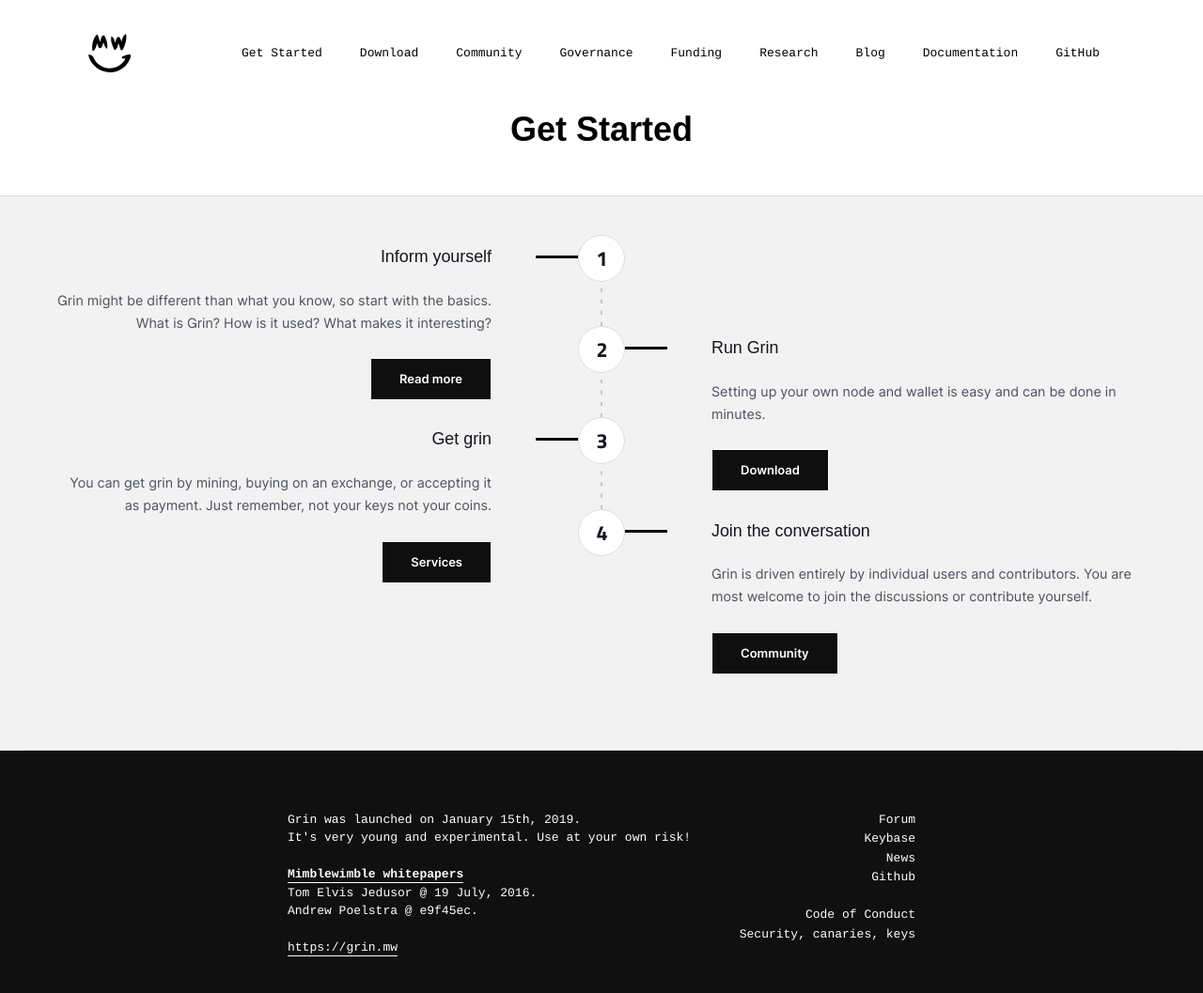
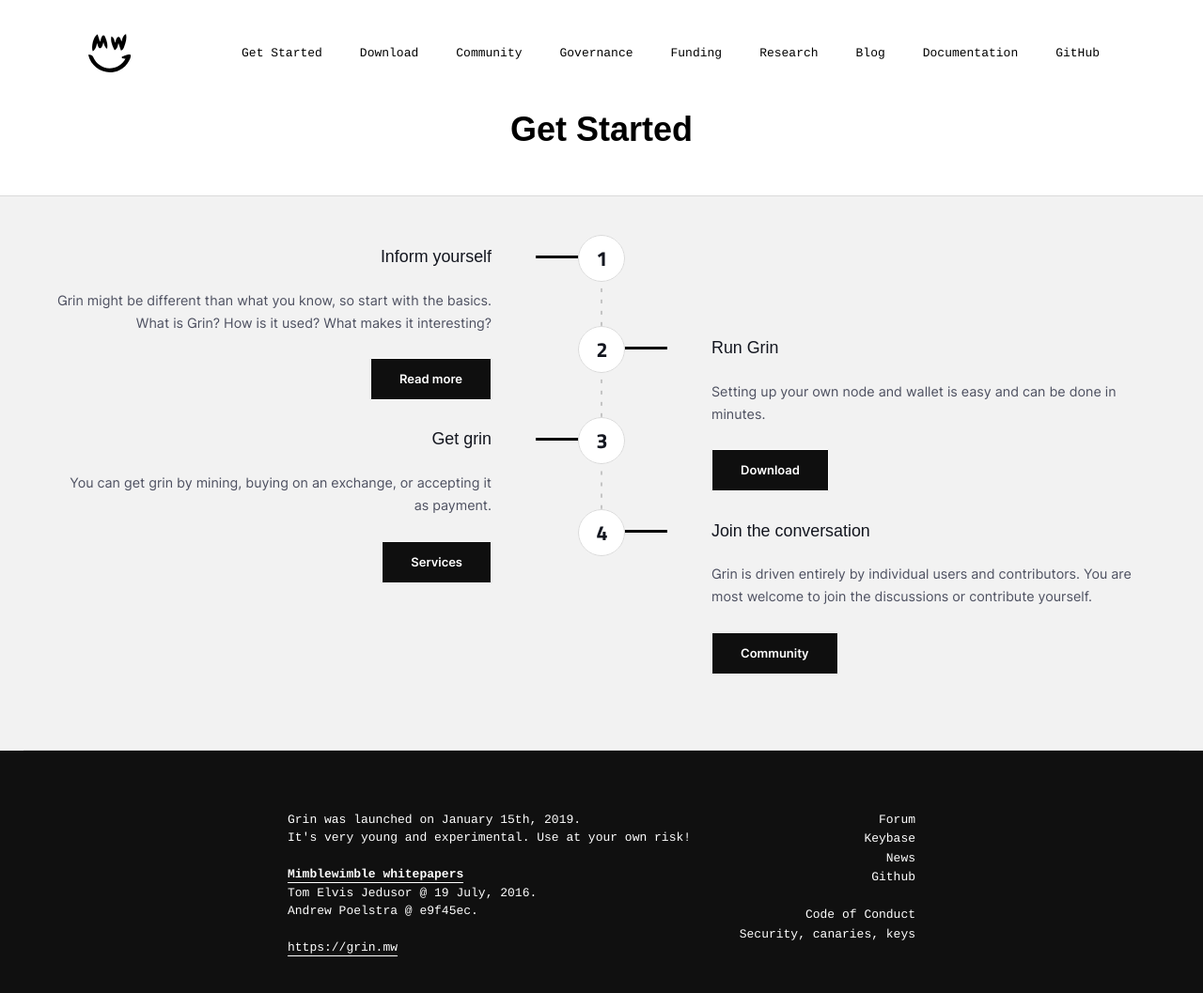
Before and after one commit to mimblewimble/site, a Jekyll site: the page built from get-started.html, in a window 1280 px wide and 1126 px high. Shown: the top 1057 px of the window at 94% size. Built offline with Jekyll 4.4.1, drawn with Linux system fonts in a browser that asks for light colours; nearby versions of some CDN libraries.

Commit message:
remove "not your keys" comment

```diff
--- a/get-started.html
+++ b/get-started.html
@@ -40,7 +40,7 @@
           <div class="left-column">
             <h2 id="get">
               Get grin</h2>
-            <p>You can get grin by mining, buying on an exchange, or accepting it as payment. Just remember, not your keys not your coins.</p>
+            <p>You can get grin by mining, buying on an exchange, or accepting it as payment.</p>
             <div>
               <a class="btn-bright" href="https://docs.grin.mw/wiki/services/list-of-services/">Services</a>
             </div>
```
